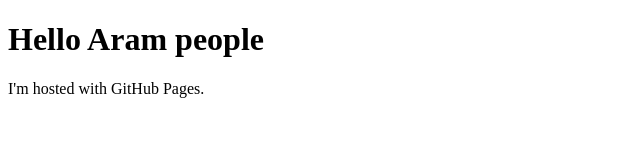
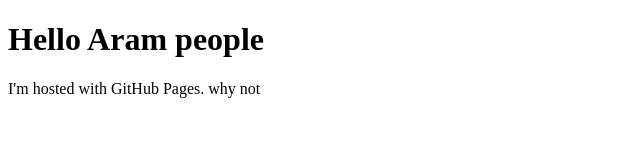
Before and after one commit to aram-std-council/aram-std-council.github.io, a plain HTML site: page index.html in a window 1280 px wide. Shown: the full height of the page, 0-640 px from the left. Drawn offline with Linux system fonts and the light colour scheme.

Commit message:
main commit

```diff
--- a/index.html
+++ b/index.html
@@ -2,6 +2,6 @@
 <html>
 <body>
 <h1>Hello Aram people</h1>
-<p>I'm hosted with GitHub Pages.</p>
+<p>I'm hosted with GitHub Pages. why not</p>
 </body>
 </html>
```
